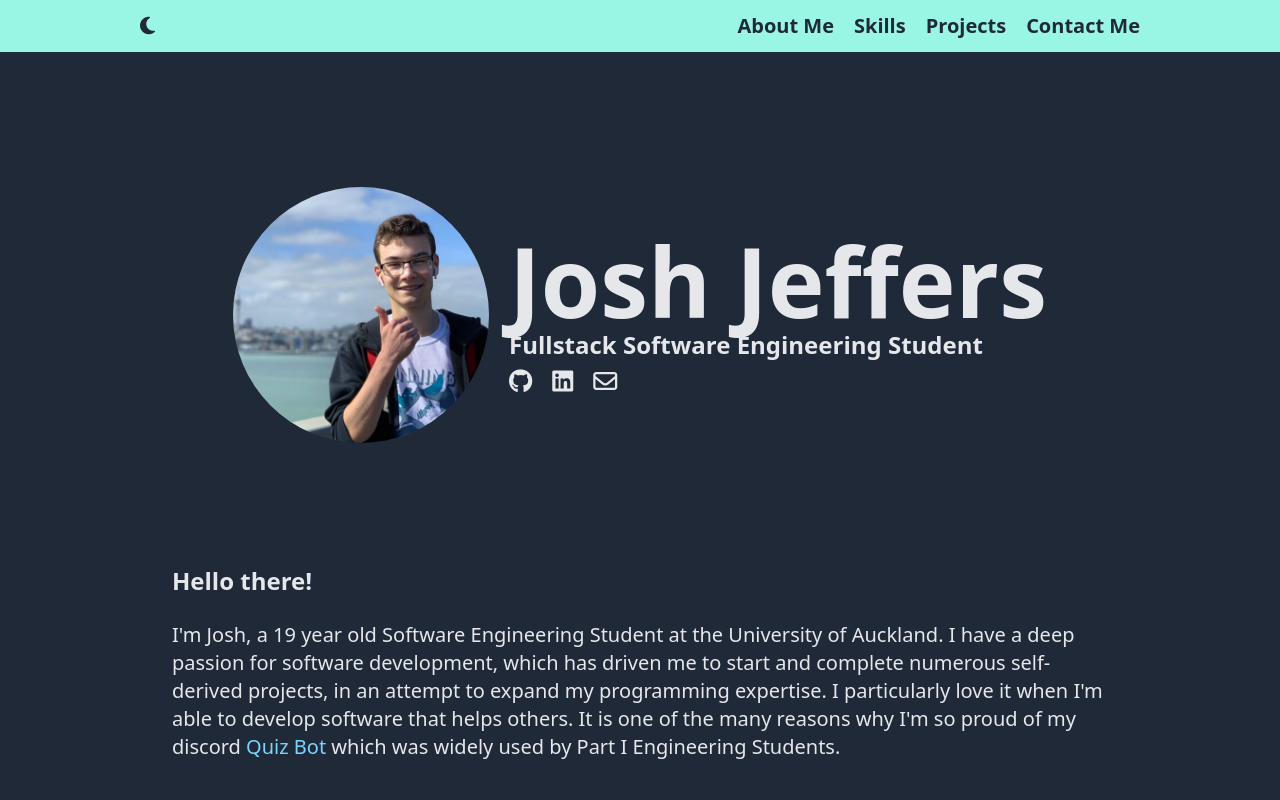
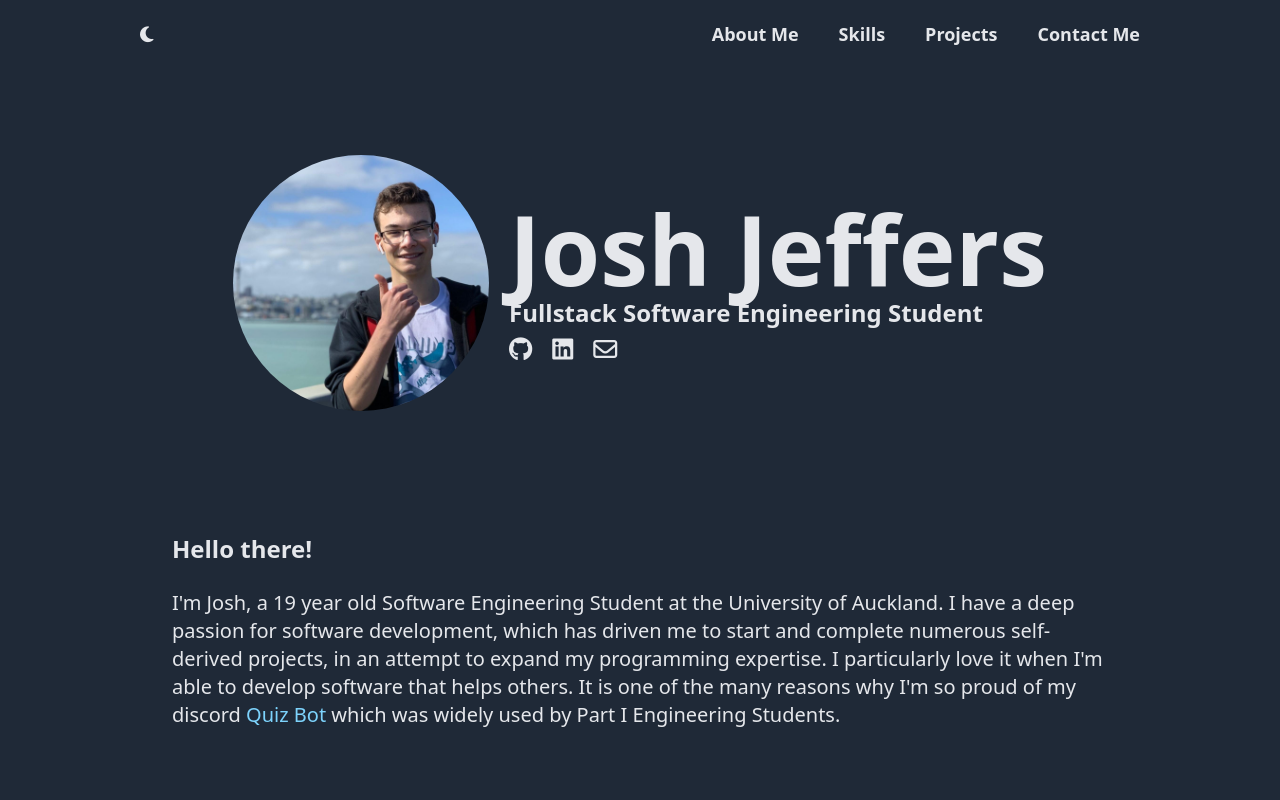
Before and after one commit to pumbas600/E-Portfolio, a React (Create React App) app: page / in a window 1280 px wide. Shown: the top 800 px of the page. Built offline with nearby package versions, Linux system fonts and the light colour scheme.

Commit message:
Remove background of header and make nav links smaller

```diff
--- a/src/Components/HomePage/AboutMe.tsx
+++ b/src/Components/HomePage/AboutMe.tsx
@@ -20,7 +20,7 @@ const AboutMe:React.FC = () => {
     }
 
     return (
-        <div id="about-me" className="md:pt-8 pt-5">
+        <div id="about-me">
             <div className="min-h-screen flex flex-col justify-evenly">
                 <Overview/>
                 <div className="mb-5">
--- a/src/Components/HomePage/Header.tsx
+++ b/src/Components/HomePage/Header.tsx
@@ -17,11 +17,10 @@ const Header:React.FC<Props> = (props) => {
                     key={name}
                     animate
                     internal
-                    textColour="text-gray-200 dark:text-gray-800"
-                    bgColour="bg-gray-200 dark:bg-gray-800"
+                    textColour="text-gray-800 dark:text-gray-200"
+                    bgColour="bg-gray-800 dark:bg-gray-200"
                     href={`#${link}`}
-                    className="inline-block ml-5"
-                    height="h-1"
+                    className="md:ml-10 ml-5"
                 >
                     {name}
                 </Link>
@@ -30,8 +29,8 @@ const Header:React.FC<Props> = (props) => {
     }
 
     return (
-        <nav className="w-full dark:bg-teal-200 bg-gray-800 md:py-3 py-2">
-            <div className="flex flex-row justify-between container items-center text-xl font-bold text-gray-200 dark:text-gray-800">
+        <nav className="w-full md:pb-1 md:pt-5 py-2">
+            <div className="flex flex-row justify-between container items-center text-lg font-semibold text-gray-800 dark:text-gray-200">
                 <div onClick={() => props.toggleTheme()} className="md:ml-0 ml-3">
                     {props.currentTheme === 'dark' ? <i className="fas fa-moon"/> : <i className="fas fa-sun"/>}
                 </div>
--- a/src/Components/HomePage/Overview.tsx
+++ b/src/Components/HomePage/Overview.tsx
@@ -16,10 +16,10 @@ const Overview: React.FC = () => {
     }
 
     return (
-        <div className="flex md:flex-row flex-col justify-center items-center mb-5">
+        <div className="flex md:flex-row flex-col justify-center items-center mb-5 md:mx-8 mx-2">
             <img className="md:w-[16rem] md:mb-0 mb-2 w-56 rounded-full" src={selfie} alt="Josh Jeffers"/>
             <div className="md:ml-5 flex justify-center flex-col md:items-start items-center">
-                <div className="font-bold md:text-8xl text-5xl">Josh Jeffers</div>
+                <div className="font-bold lg:text-8xl md:text-6xl text-5xl">Josh Jeffers</div>
                 <div className="font-semibold md:text-2xl text-base">Fullstack Software Engineering Student</div>
                 <div className="mt-1 flex flex-row text-2xl md:justify-start justify-center">
                     {renderLinks()}
```
